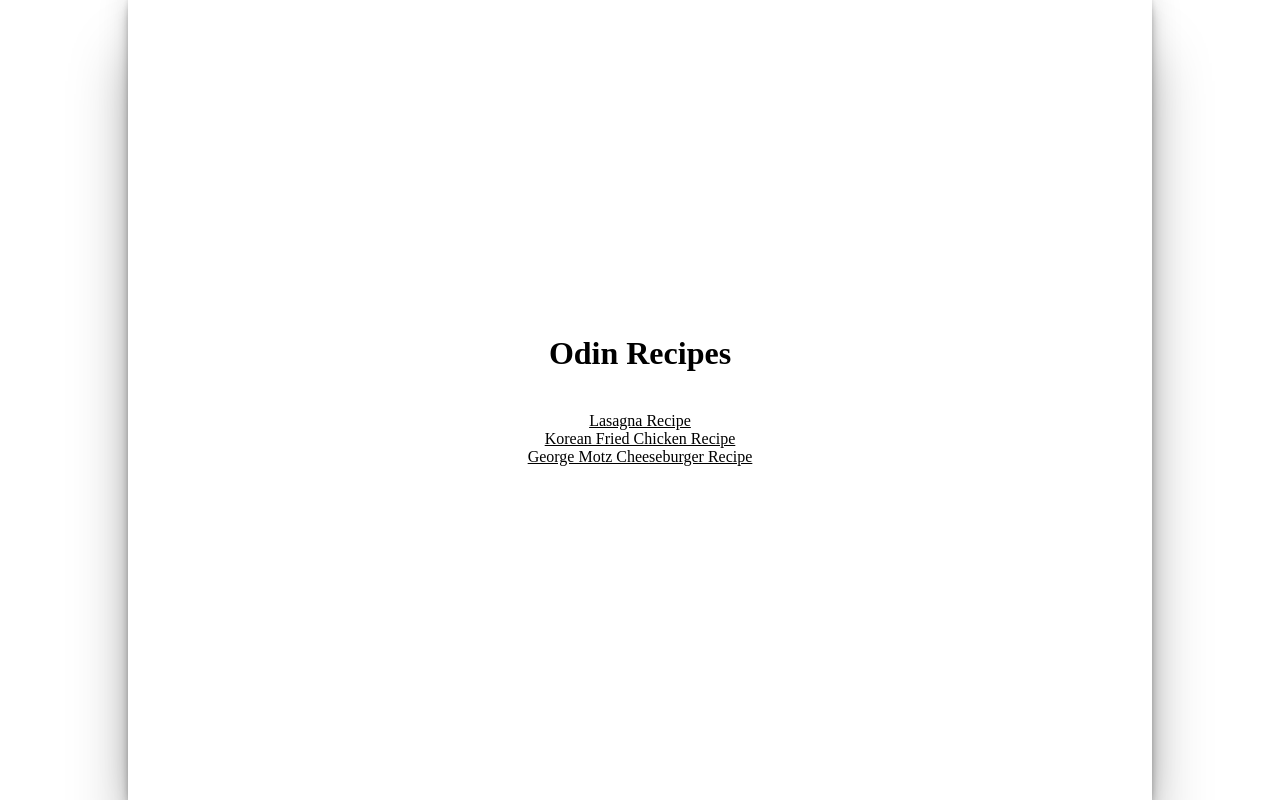
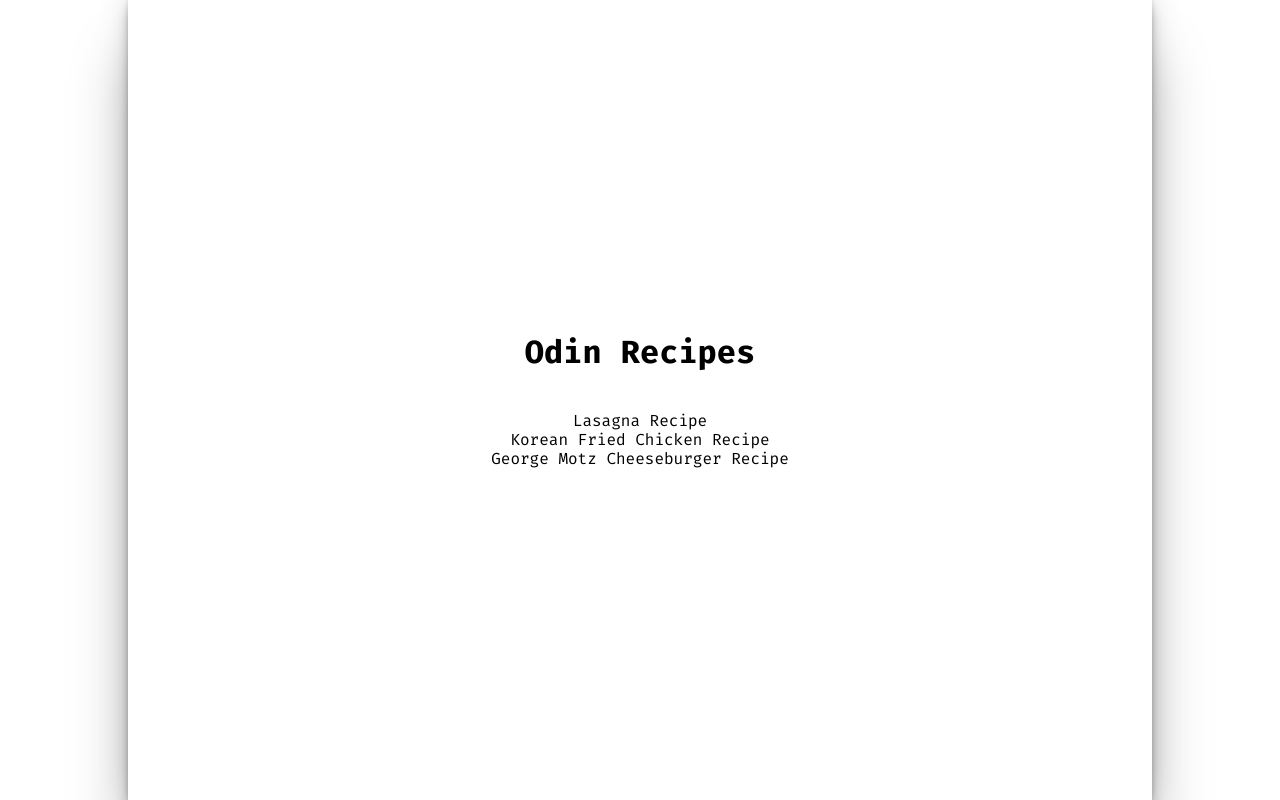
Before and after one commit to joshuakellyeng/odin-recipes, a plain HTML site: page index.html in a window 1280 px wide. Drawn offline with Linux system fonts and the light colour scheme.

Commit message:
Keeping track of minor changes

```diff
--- a/index.css
+++ b/index.css
@@ -2,7 +2,7 @@
 	margin: 0;
 	padding: 0;
 	box-sizing: border-box;
-	/* text-decoration: none; */
+	text-decoration: none;
 }
 
 .container {
@@ -17,6 +17,7 @@
 	box-shadow: rgba(0, 0, 0, 0.25) 0px 54px 55px,
 		rgba(0, 0, 0, 0.12) 0px -12px 30px, rgba(0, 0, 0, 0.12) 0px 4px 6px,
 		rgba(0, 0, 0, 0.17) 0px 12px 13px, rgba(0, 0, 0, 0.09) 0px -3px 5px;
+	font-family: 'Fira Mono', monospace;
 }
 
 h1 {
--- a/index.html
+++ b/index.html
@@ -5,6 +5,7 @@
     <meta charset="UTF-8">
     <meta http-equiv="X-UA-Compatible" content="IE=edge">
     <meta name="viewport" content="width=device-width, initial-scale=1.0">
+    <link href="https://fonts.googleapis.com/css2?family=Fira+Mono:wght@400;500;700&display=swap" rel="stylesheet">
     <link rel="stylesheet" href="index.css">
     <title>Odin Recipes</title>
 </head>
```
Also changed, not shown: recipes/lasagna.html (+2 -0 lines), recipes/lasagna.css (added).
